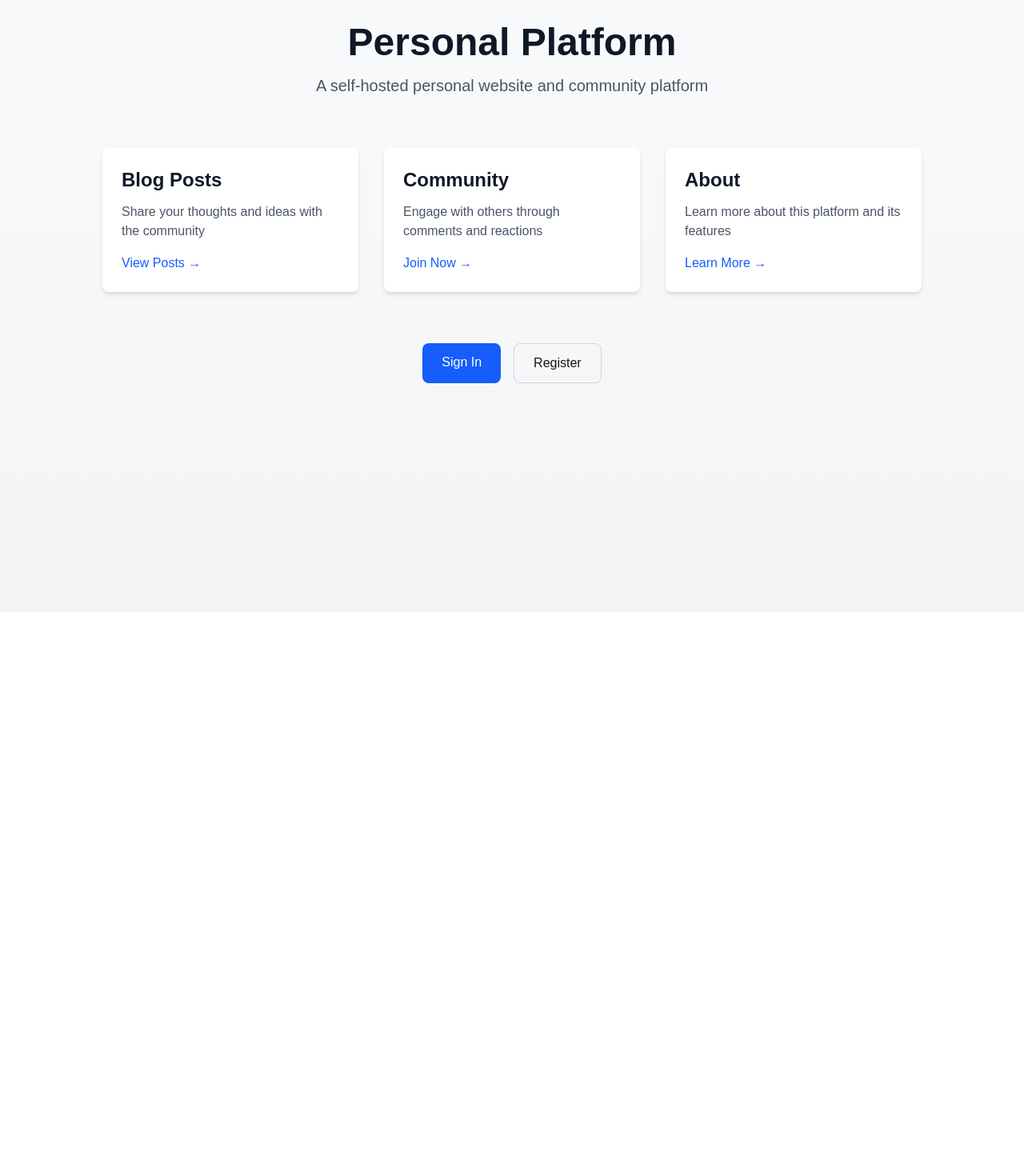
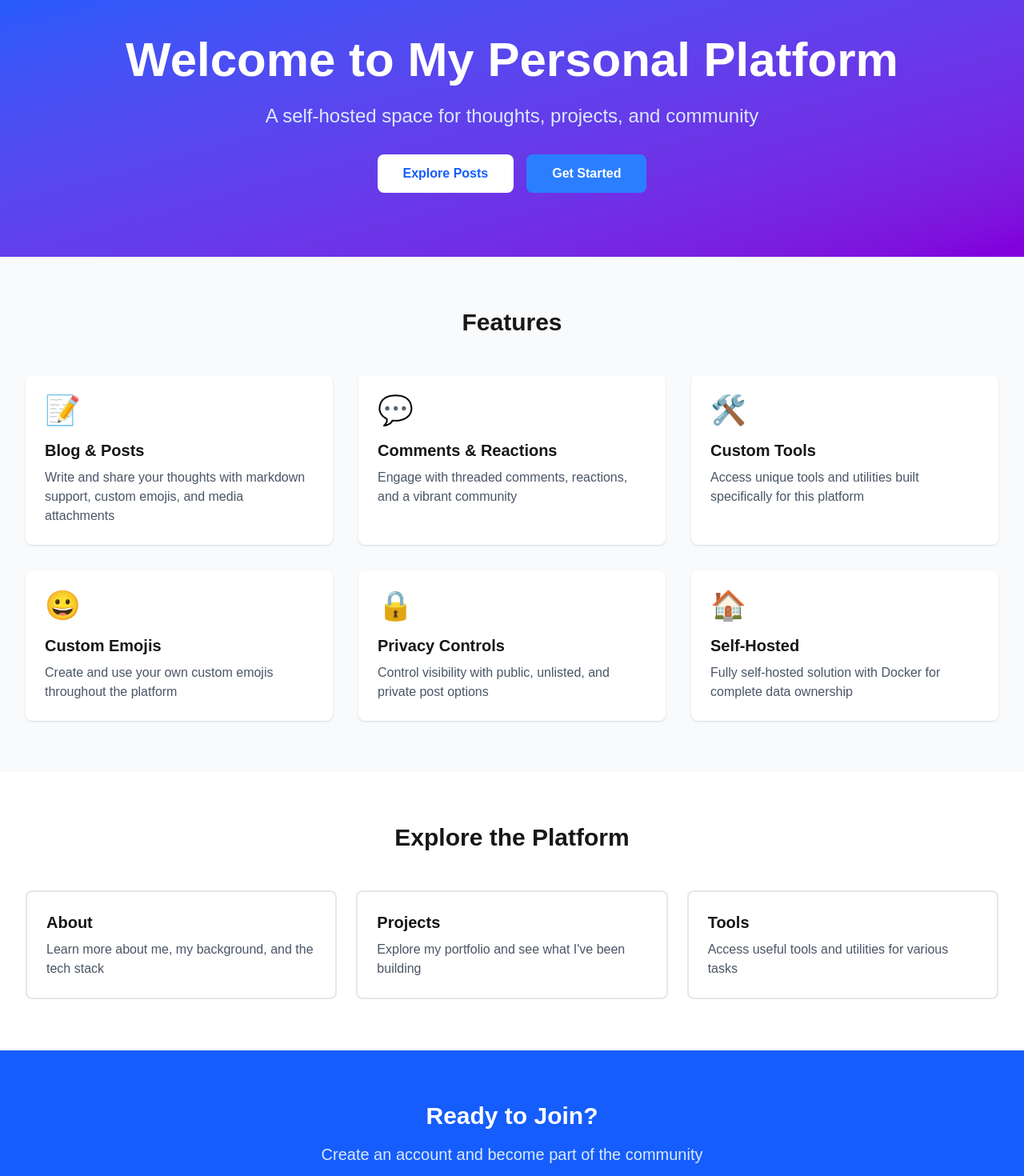
Before and after one commit to zzlucc0/zz.now, a Next.js app: page / in a window 1280 px wide. Shown: the part 100-1570 px from the top of the page at 80% size. Before the commit the page ends 865 px from the top, so only its background shows below. Built offline with nearby package versions, Linux system fonts and the light colour scheme; no server answers.

Commit message:
feat(ui): redesign homepage with hero section, features, and dynamic CTAs

```diff
--- a/app/page.tsx
+++ b/app/page.tsx
@@ -1,82 +1,171 @@
 import Link from 'next/link'
+import { auth } from '@/lib/auth/config'
 
-export default function Home() {
+export default async function HomePage() {
+  const session = await auth()
+
   return (
-    <div className="min-h-screen bg-gradient-to-b from-gray-50 to-gray-100 dark:from-gray-900 dark:to-gray-800">
-      <div className="container mx-auto px-4 py-16">
-        <header className="text-center mb-16">
-          <h1 className="text-5xl font-bold mb-4 text-gray-900 dark:text-white">
-            Personal Platform
+    <div className="min-h-screen">
+      {/* Hero Section */}
+      <section className="bg-gradient-to-br from-blue-600 to-purple-700 text-white py-20">
+        <div className="max-w-7xl mx-auto px-4 sm:px-6 lg:px-8 text-center">
+          <h1 className="text-5xl md:text-6xl font-bold mb-6">
+            Welcome to My Personal Platform
           </h1>
-          <p className="text-xl text-gray-600 dark:text-gray-300">
-            A self-hosted personal website and community platform
+          <p className="text-xl md:text-2xl mb-8 text-blue-100">
+            A self-hosted space for thoughts, projects, and community
           </p>
-        </header>
-
-        <div className="grid md:grid-cols-3 gap-8 max-w-5xl mx-auto">
-          <div className="bg-white dark:bg-gray-800 p-6 rounded-lg shadow-md">
-            <h2 className="text-2xl font-semibold mb-3 text-gray-900 dark:text-white">
-              Blog Posts
-            </h2>
-            <p className="text-gray-600 dark:text-gray-300 mb-4">
-              Share your thoughts and ideas with the community
-            </p>
+          <div className="flex gap-4 justify-center">
+            {session ? (
+              <>
                 <Link
                   href="/posts"
-              className="text-blue-600 dark:text-blue-400 hover:underline"
+                  className="px-8 py-3 bg-white text-blue-600 rounded-lg font-semibold hover:bg-gray-100 transition"
                 >
-              View Posts →
+                  Explore Posts
                 </Link>
+                <Link
+                  href="/dashboard"
+                  className="px-8 py-3 bg-blue-500 text-white rounded-lg font-semibold hover:bg-blue-400 transition"
+                >
+                  Go to Dashboard
+                </Link>
+              </>
+            ) : (
+              <>
+                <Link
+                  href="/posts"
+                  className="px-8 py-3 bg-white text-blue-600 rounded-lg font-semibold hover:bg-gray-100 transition"
+                >
+                  Explore Posts
+                </Link>
+                <Link
+                  href="/login"
+                  className="px-8 py-3 bg-blue-500 text-white rounded-lg font-semibold hover:bg-blue-400 transition"
+                >
+                  Get Started
+                </Link>
+              </>
+            )}
+          </div>
+        </div>
+      </section>
+
+      {/* Features Section */}
+      <section className="py-16 bg-gray-50">
+        <div className="max-w-7xl mx-auto px-4 sm:px-6 lg:px-8">
+          <h2 className="text-3xl font-bold text-center mb-12">Features</h2>
+          <div className="grid grid-cols-1 md:grid-cols-3 gap-8">
+            <div className="bg-white p-6 rounded-lg shadow">
+              <div className="text-4xl mb-4">📝</div>
+              <h3 className="text-xl font-bold mb-2">Blog & Posts</h3>
+              <p className="text-gray-600">
+                Write and share your thoughts with markdown support, custom emojis,
+                and media attachments
+              </p>
             </div>
 
-          <div className="bg-white dark:bg-gray-800 p-6 rounded-lg shadow-md">
-            <h2 className="text-2xl font-semibold mb-3 text-gray-900 dark:text-white">
-              Community
-            </h2>
-            <p className="text-gray-600 dark:text-gray-300 mb-4">
-              Engage with others through comments and reactions
+            <div className="bg-white p-6 rounded-lg shadow">
+              <div className="text-4xl mb-4">💬</div>
+              <h3 className="text-xl font-bold mb-2">Comments & Reactions</h3>
+              <p className="text-gray-600">
+                Engage with threaded comments, reactions, and a vibrant community
               </p>
-            <Link
-              href="/login"
-              className="text-blue-600 dark:text-blue-400 hover:underline"
-            >
-              Join Now →
-            </Link>
             </div>
 
-          <div className="bg-white dark:bg-gray-800 p-6 rounded-lg shadow-md">
-            <h2 className="text-2xl font-semibold mb-3 text-gray-900 dark:text-white">
-              About
+            <div className="bg-white p-6 rounded-lg shadow">
+              <div className="text-4xl mb-4">🛠️</div>
+              <h3 className="text-xl font-bold mb-2">Custom Tools</h3>
+              <p className="text-gray-600">
+                Access unique tools and utilities built specifically for this
+                platform
+              </p>
+            </div>
+
+            <div className="bg-white p-6 rounded-lg shadow">
+              <div className="text-4xl mb-4">😀</div>
+              <h3 className="text-xl font-bold mb-2">Custom Emojis</h3>
+              <p className="text-gray-600">
+                Create and use your own custom emojis throughout the platform
+              </p>
+            </div>
+
+            <div className="bg-white p-6 rounded-lg shadow">
+              <div className="text-4xl mb-4">🔒</div>
+              <h3 className="text-xl font-bold mb-2">Privacy Controls</h3>
+              <p className="text-gray-600">
+                Control visibility with public, unlisted, and private post options
+              </p>
+            </div>
+
+            <div className="bg-white p-6 rounded-lg shadow">
+              <div className="text-4xl mb-4">🏠</div>
+              <h3 className="text-xl font-bold mb-2">Self-Hosted</h3>
+              <p className="text-gray-600">
+                Fully self-hosted solution with Docker for complete data ownership
+              </p>
+            </div>
+          </div>
+        </div>
+      </section>
+
+      {/* Quick Links */}
+      <section className="py-16">
+        <div className="max-w-7xl mx-auto px-4 sm:px-6 lg:px-8">
+          <h2 className="text-3xl font-bold text-center mb-12">
+            Explore the Platform
           </h2>
-            <p className="text-gray-600 dark:text-gray-300 mb-4">
-              Learn more about this platform and its features
-            </p>
+          <div className="grid grid-cols-1 md:grid-cols-3 gap-6">
             <Link
               href="/about"
-              className="text-blue-600 dark:text-blue-400 hover:underline"
+              className="p-6 border-2 border-gray-200 rounded-lg hover:border-blue-500 hover:shadow-lg transition"
             >
-              Learn More →
+              <h3 className="text-xl font-bold mb-2">About</h3>
+              <p className="text-gray-600">
+                Learn more about me, my background, and the tech stack
+              </p>
+            </Link>
+
+            <Link
+              href="/projects"
+              className="p-6 border-2 border-gray-200 rounded-lg hover:border-blue-500 hover:shadow-lg transition"
+            >
+              <h3 className="text-xl font-bold mb-2">Projects</h3>
+              <p className="text-gray-600">
+                Explore my portfolio and see what I've been building
+              </p>
+            </Link>
+
+            <Link
+              href="/tools"
+              className="p-6 border-2 border-gray-200 rounded-lg hover:border-blue-500 hover:shadow-lg transition"
+            >
+              <h3 className="text-xl font-bold mb-2">Tools</h3>
+              <p className="text-gray-600">
+                Access useful tools and utilities for various tasks
+              </p>
             </Link>
           </div>
         </div>
+      </section>
 
-        <div className="mt-16 text-center">
-          <div className="inline-flex gap-4">
-            <Link
-              href="/login"
-              className="px-6 py-3 bg-blue-600 text-white rounded-lg hover:bg-blue-700 transition"
-            >
-              Sign In
-            </Link>
+      {/* CTA Section */}
+      {!session && (
+        <section className="bg-blue-600 text-white py-16">
+          <div className="max-w-4xl mx-auto px-4 sm:px-6 lg:px-8 text-center">
+            <h2 className="text-3xl font-bold mb-4">Ready to Join?</h2>
+            <p className="text-xl mb-8 text-blue-100">
+              Create an account and become part of the community
+            </p>
             <Link
               href="/register"
-              className="px-6 py-3 border border-gray-300 dark:border-gray-600 rounded-lg hover:bg-gray-50 dark:hover:bg-gray-800 transition"
+              className="inline-block px-8 py-3 bg-white text-blue-600 rounded-lg font-semibold hover:bg-gray-100 transition"
             >
-              Register
+              Sign Up Now
             </Link>
           </div>
-        </div>
-      </div>
+        </section>
+      )}
     </div>
   )
 }
```
Lines whose indentation alone changed are shown as unchanged.
